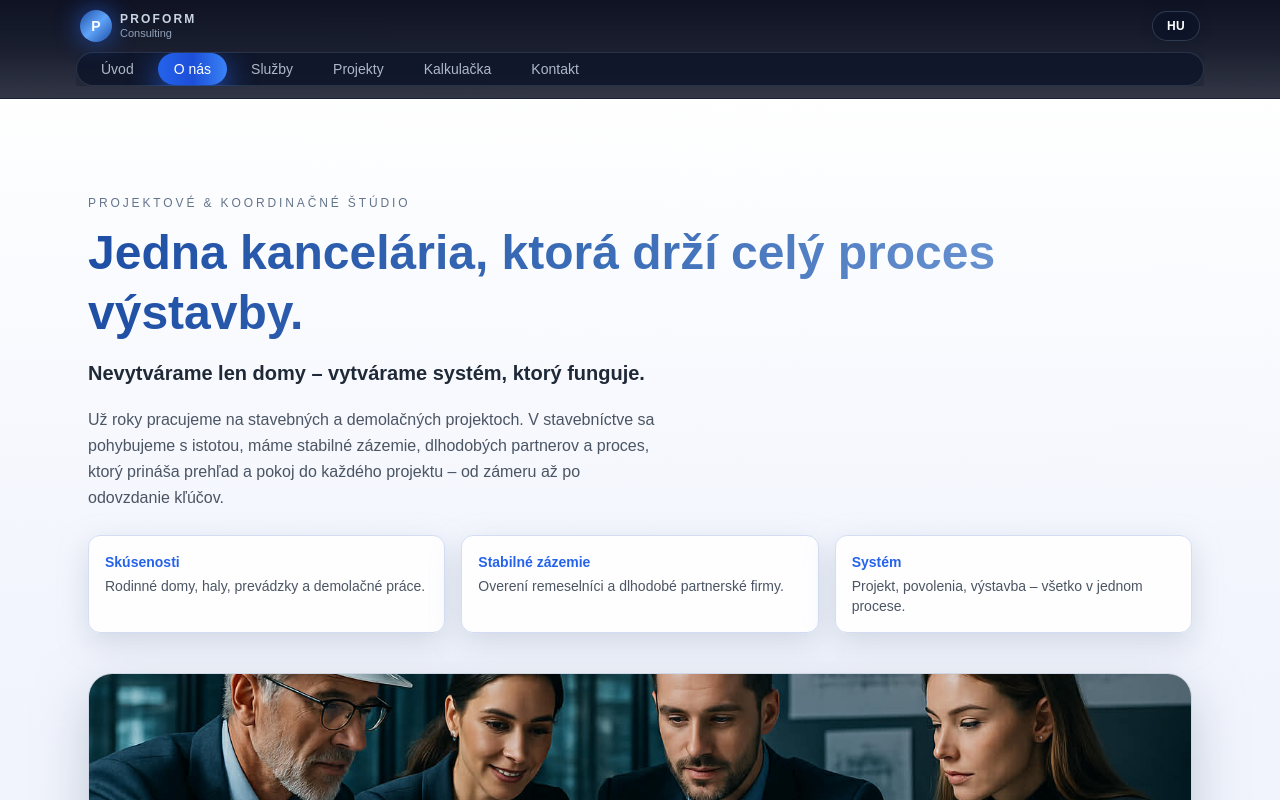
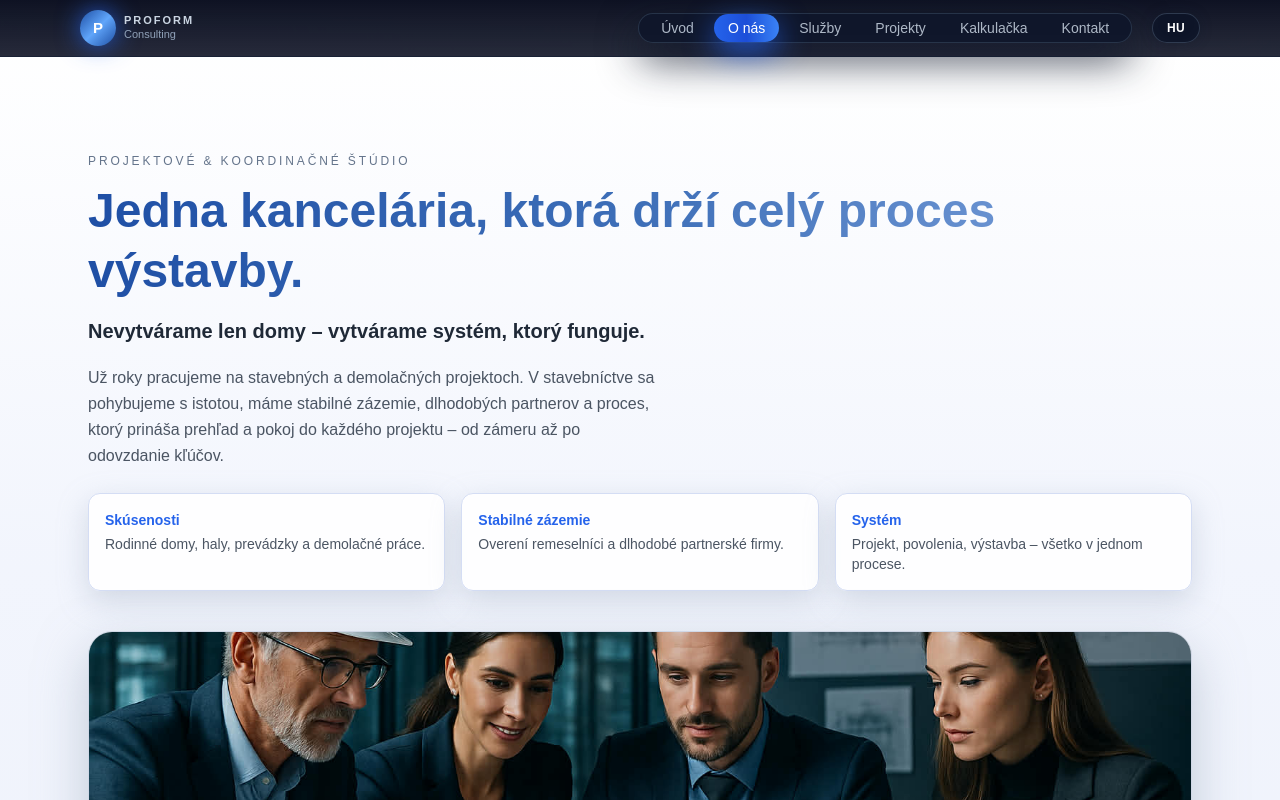
Before and after one commit to proformconsulting/proform, a Next.js app: page /about in a window 1280 px wide. Shown: the top 800 px of the page. Built offline with nearby package versions, Linux system fonts and the light colour scheme.

Commit message:
Fixed MainNav

```diff
--- a/app/components/MainNav.tsx
+++ b/app/components/MainNav.tsx
@@ -1,5 +1,6 @@
 "use client";
 
+import { useState } from "react";
 import Link from "next/link";
 import { usePathname } from "next/navigation";
 import LanguageSwitcher from "./LanguageSwitcher";
@@ -51,6 +52,7 @@ const NAV_ITEMS = [
 
 export default function MainNav() {
   const pathname = usePathname() || "/";
+  const [isOpen, setIsOpen] = useState(false);
 
   const isHu = pathname === "/hu" || pathname.startsWith("/hu/");
   const currentItems = NAV_ITEMS.map((item) => {
@@ -59,47 +61,40 @@ export default function MainNav() {
     return { ...item, href, label };
   });
 
+  const handleLinkClick = () => {
+    setIsOpen(false);
+  };
+
   return (
-    <header className="sticky top-0 z-40 border-b border-slate-800/60 bg-gradient-to-b from-slate-950/95 via-slate-950/90 to-slate-950/80 backdrop-blur-xl">
-      {/* Felső sor: logó + nyelvváltó */}
+    <header className="sticky top-0 z-40 bg-gradient-to-b from-slate-950/95 via-slate-950/90 to-slate-950/85 backdrop-blur-xl border-b border-slate-800/70">
       <div className="max-w-6xl mx-auto px-4 py-2.5 flex items-center justify-between gap-3">
-        {/* Minimal logó / név */}
+        {/* LOGÓ / NÉV */}
         <div className="flex items-center gap-2">
-          <div className="h-8 w-8 rounded-full bg-gradient-to-br from-[#1f4fa5] via-[#60a5fa] to-[#1f4fa5] shadow-[0_0_25px_rgba(37,99,235,0.7)] flex items-center justify-center text-[14px] font-semibold text-white">
+          <div className="h-9 w-9 rounded-full bg-gradient-to-br from-[#1f4fa5] via-[#60a5fa] to-[#1f4fa5] shadow-[0_0_25px_rgba(37,99,235,0.8)] flex items-center justify-center text-[15px] font-semibold text-white">
             P
           </div>
           <div className="hidden sm:flex flex-col leading-tight">
-            <span className="text-xs font-semibold tracking-[0.18em] text-slate-300 uppercase">
+            <span className="text-[11px] font-semibold tracking-[0.18em] text-slate-300 uppercase">
               ProForm
             </span>
-            <span className="text-[11px] text-slate-400">
-              Consulting
-            </span>
+            <span className="text-[11px] text-slate-400">Consulting</span>
           </div>
         </div>
 
-        {/* Nyelvváltó gomb – a már meglévő LanguageSwitcher */}
-        <LanguageSwitcher />
-      </div>
-
-      {/* Második sor: navigációs „tabletta” – mobilon is, hamburger nélkül */}
-      <div className="max-w-6xl mx-auto px-3 pb-3">
-        <nav
-          aria-label="Fő navigáció"
-          className="w-full overflow-x-auto"
-        >
-          <ul className="flex items-center gap-2 rounded-full bg-slate-900/90 px-2 py-1 border border-slate-700/70 shadow-[0_16px_40px_rgba(15,23,42,0.85)]">
+        {/* DESKTOP NAV */}
+        <nav className="hidden md:flex items-center gap-2">
+          <ul className="flex items-center gap-1.5 rounded-full bg-slate-900/90 px-2 py-1 border border-slate-700/70 shadow-[0_16px_40px_rgba(15,23,42,0.85)] text-sm">
             {currentItems.map((item) => {
               const isActive =
                 pathname === item.href ||
                 (item.href !== "/" && pathname.startsWith(item.href + "/"));
 
               return (
-                <li key={item.key} className="flex-shrink-0">
+                <li key={item.key}>
                   <Link
                     href={item.href}
                     className={
-                      "px-3.5 md:px-4 py-1.5 md:py-2 rounded-full text-xs md:text-sm font-medium transition-all " +
+                      "px-3.5 py-1.5 rounded-full font-medium transition-all " +
                       (isActive
                         ? "bg-gradient-to-r from-[#2563eb] via-[#1d4ed8] to-[#3b82f6] text-white shadow-[0_10px_30px_rgba(37,99,235,0.8)]"
                         : "text-slate-300/85 hover:text-white hover:bg-slate-800/80")
@@ -111,8 +106,60 @@ export default function MainNav() {
               );
             })}
           </ul>
+
+          {/* Nyelvváltó jobbra */}
+          <div className="ml-3">
+            <LanguageSwitcher />
+          </div>
         </nav>
+
+        {/* MOBIL: nyelvváltó + MENÜ gomb */}
+        <div className="flex items-center gap-2 md:hidden">
+          <LanguageSwitcher />
+          <button
+            type="button"
+            onClick={() => setIsOpen((v) => !v)}
+            className="inline-flex items-center gap-1.5 rounded-full px-3 py-1.5 bg-slate-900/90 border border-slate-700/80 text-[11px] font-semibold text-slate-100 shadow-[0_10px_30px_rgba(15,23,42,0.85)] hover:bg-slate-800/90 transition-all"
+            aria-expanded={isOpen}
+            aria-label="Navigáció megnyitása"
+          >
+            <span>{isHu ? "Menü" : "Menu"}</span>
+            <span className={`transform transition-transform ${isOpen ? "rotate-180" : ""}`}>
+              ▾
+            </span>
+          </button>
+        </div>
       </div>
+
+      {/* MOBIL LENYÍLÓ MENÜ */}
+      {isOpen && (
+        <nav className="md:hidden border-t border-slate-800/70 bg-slate-950/95">
+          <ul className="max-w-6xl mx-auto px-4 py-3 space-y-1">
+            {currentItems.map((item) => {
+              const isActive =
+                pathname === item.href ||
+                (item.href !== "/" && pathname.startsWith(item.href + "/"));
+
+              return (
+                <li key={item.key}>
+                  <Link
+                    href={item.href}
+                    onClick={handleLinkClick}
+                    className={
+                      "block w-full rounded-xl px-3.5 py-2 text-sm font-medium transition-all " +
+                      (isActive
+                        ? "bg-gradient-to-r from-[#2563eb] via-[#1d4ed8] to-[#3b82f6] text-white shadow-[0_10px_28px_rgba(37,99,235,0.8)]"
+                        : "text-slate-200/90 bg-slate-900/80 hover:bg-slate-800/90")
+                    }
+                  >
+                    {item.label}
+                  </Link>
+                </li>
+              );
+            })}
+          </ul>
+        </nav>
+      )}
     </header>
   );
 }
```
